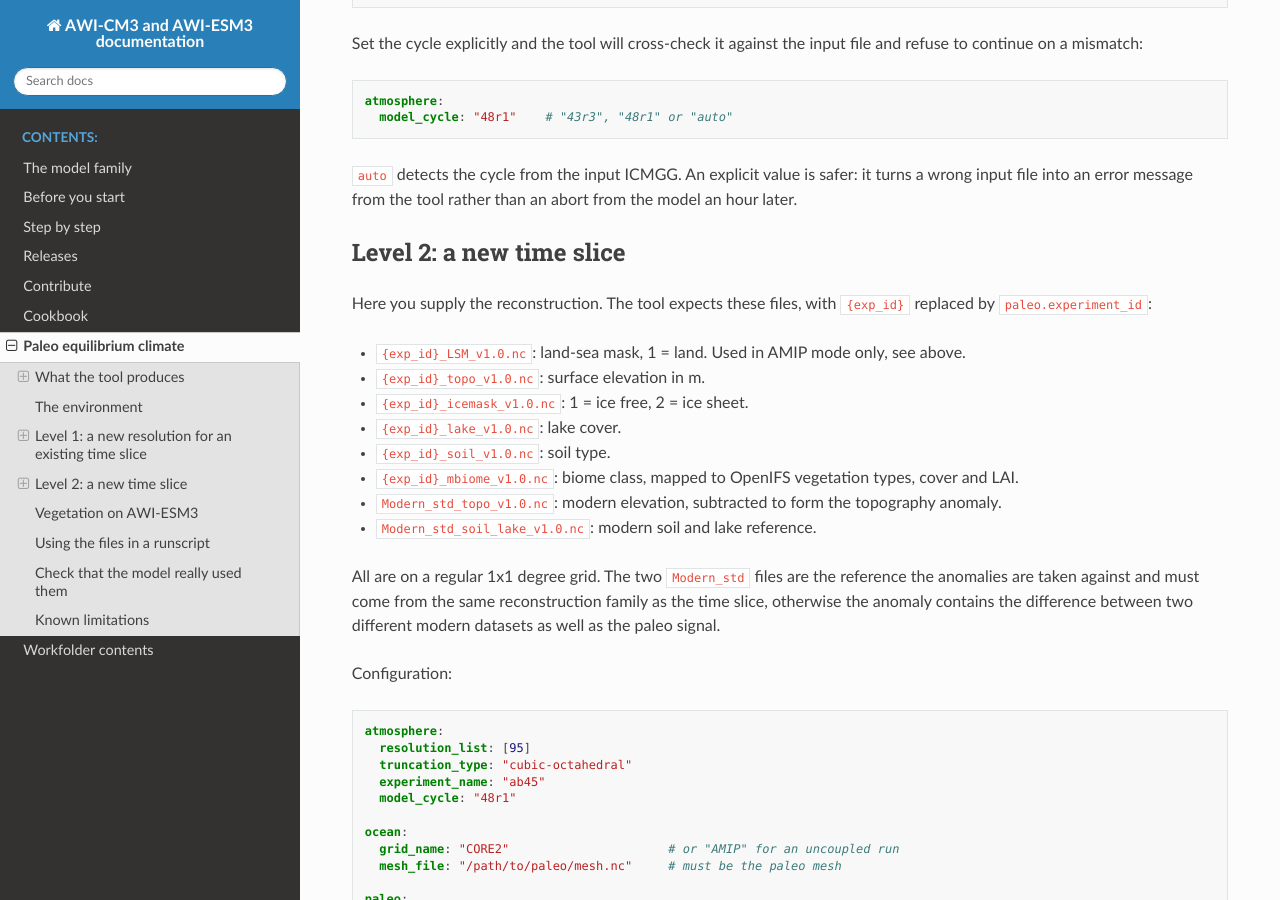
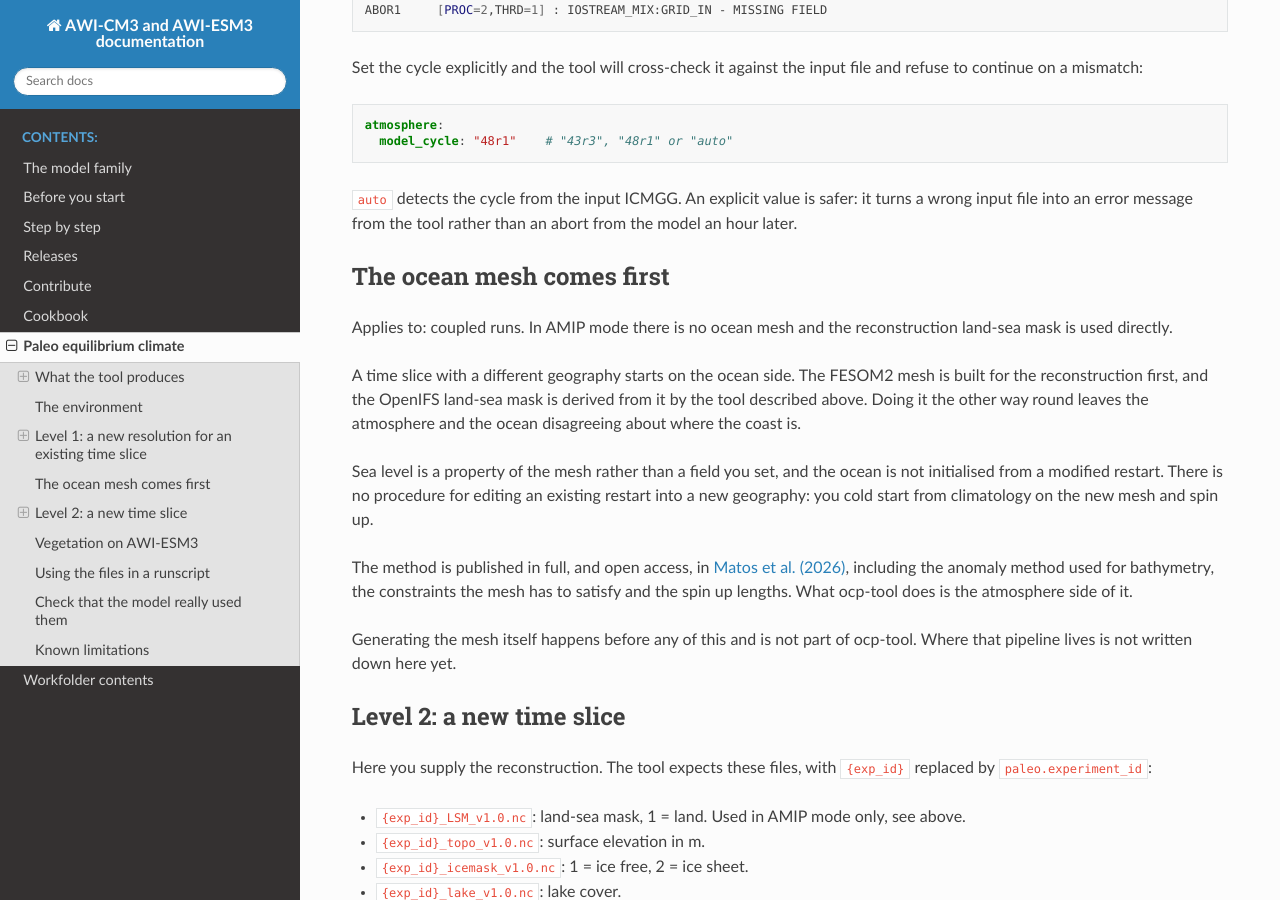
Before and after one commit to AWI-ESM/documentation_AWI-CM3, a Sphinx documentation site: the page built from source/paleo.rst, in a window 1280 px wide and 900 px high, scrolled down 2831 px. Built offline with Sphinx 7.4.7 and the Read the Docs theme 3.1.0, drawn with Linux system fonts in a browser that asks for light colours; some of the changed text lies outside the part shown.

Commit message:
Say that the ocean mesh comes first

```diff
--- a/source/paleo.rst
+++ b/source/paleo.rst
@@ -34,7 +34,7 @@ Where the land-sea mask comes from
 
 This catches people out. The mask is taken from the ocean model grid when one is configured, because for a coupled run the FESOM2 mesh defines where the ocean is. The reconstruction ``*_LSM_*.nc`` is only used when there is no ocean mesh, i.e. in AMIP mode.
 
-So for a coupled paleo run you need a FESOM2 mesh built for that time slice. Pointing a coupled configuration at a modern mesh gives you modern geography no matter what the reconstruction says. If you have no paleo mesh yet, an AMIP setup is the way to get the atmosphere side moving.
+So for a coupled paleo run you need a FESOM2 mesh built for that time slice, and it has to exist before the tool runs. Pointing a coupled configuration at a modern mesh gives you modern geography no matter what the reconstruction says. If you have no paleo mesh yet, an AMIP setup is the way to get the atmosphere side moving. See :ref:`ocean_mesh_first` for what building one involves.
 
 If the mesh has ice shelf cavities, set ``ocean.has_ice_cavities`` in the tool config. It has no default and the tool will not start without it. With it on, the ocean boundary is built from the coastal and calving front edges and the cavity nodes come out as land, so the atmosphere sees an ice shelf rather than open water. The tool reports ``Cavity nodes:`` with the count, which is the quickest confirmation that it read the mask you meant.
 
@@ -96,6 +96,21 @@ Set the cycle explicitly and the tool will cross-check it against the input file
     model_cycle: "48r1"    # "43r3", "48r1" or "auto"
 
 ``auto`` detects the cycle from the input ICMGG. An explicit value is safer: it turns a wrong input file into an error message from the tool rather than an abort from the model an hour later.
+
+.. _ocean_mesh_first:
+
+The ocean mesh comes first
+==========================
+
+Applies to: coupled runs. In AMIP mode there is no ocean mesh and the reconstruction land-sea mask is used directly.
+
+A time slice with a different geography starts on the ocean side. The FESOM2 mesh is built for the reconstruction first, and the OpenIFS land-sea mask is derived from it by the tool described above. Doing it the other way round leaves the atmosphere and the ocean disagreeing about where the coast is.
+
+Sea level is a property of the mesh rather than a field you set, and the ocean is not initialised from a modified restart. There is no procedure for editing an existing restart into a new geography: you cold start from climatology on the new mesh and spin up.
+
+The method is published in full, and open access, in `Matos et al. (2026) <https://doi.org/10.1016/j.gloplacha.2025.105196>`_, including the anomaly method used for bathymetry, the constraints the mesh has to satisfy and the spin up lengths. What ocp-tool does is the atmosphere side of it.
+
+Generating the mesh itself happens before any of this and is not part of ocp-tool. Where that pipeline lives is not written down here yet.
 
 Level 2: a new time slice
 =========================
```
